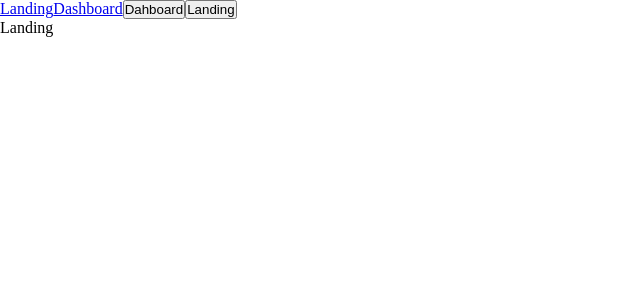
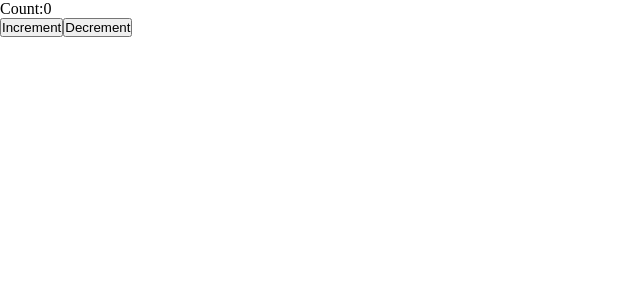
Before and after one commit to 0x12md10/Try-its, a React (Vite) app: page / in a window 1280 px wide. Shown: the top 300 px of the page, without its empty margins (0-640 px from the left). Built offline with nearby package versions, Linux system fonts and the light colour scheme.

Commit message:
added store

```diff
--- a/package.json
+++ b/package.json
@@ -12,7 +12,8 @@
   "dependencies": {
     "react": "^18.2.0",
     "react-dom": "^18.2.0",
-    "react-router-dom": "^6.24.1"
+    "react-router-dom": "^6.24.1",
+    "recoil": "^0.7.7"
   },
   "devDependencies": {
     "@types/react": "^18.2.66",
--- a/src/App.jsx
+++ b/src/App.jsx
@@ -1,32 +1,57 @@
 
-import React, { Suspense, useContext, useState } from 'react';
+// import React, { Suspense, useContext, useState } from 'react';
 
 // const Dashboard = React.lazy(()=> import("./Dashboard"));
 // const Landing = React.lazy(()=> import("./Landing"))
 
-import Dashboard from "./Dashboard";
-import Landing from "./Landing";
+// import Dashboard from "./Dashboard";
+// import Landing from "./Landing";
 import './App.css'
-import { CountContext } from './context';
-import { BrowserRouter,Route,Routes } from 'react-router-dom';
-import Nav from './Nav';
+// import { CountContext } from './context';
+// import { BrowserRouter,Route,Routes } from 'react-router-dom';
+// import Nav from './Nav';
+import { RecoilRoot, useRecoilValue, useSetRecoilState } from 'recoil';
+import { counterAtom } from './store/atoms/count';
 
 function App() {
 
 
 
   return (
-    <BrowserRouter>
-      <CountContext.Provider value={0} >
-        <Routes>
-          <Route path='/' element={<Suspense fallback={"loading...."}><Nav/></Suspense>}>
-            <Route index element={<Suspense fallback={"loading...."}><Landing/></Suspense>}/>
-            <Route path='/dashboard' element={<Suspense fallback={"loading...."}><Dashboard/></Suspense>}/>
-          </Route>
+    <RecoilRoot>
+      <div>
+        <Count />
+      </div>
+    </RecoilRoot>
+  )
+}
 
-        </Routes>
-      </CountContext.Provider>
-    </BrowserRouter>
+function Count() {
+  const count = useRecoilValue(counterAtom);
+  return (
+    <div>
+      <div>Count:{count} </div>
+      <Button />
+    </div>
+  )
+}
+
+function Button() {
+  const setCount = useSetRecoilState(counterAtom);
+
+  const handleIncrement = ()=> {
+    setCount(count => count+1)
+  }
+
+  const handleDecrement = ()=> {
+    setCount(count => count -1)
+  }
+
+  return (
+    <div>
+      <button onClick={handleIncrement}>Increment</button>
+      <button onClick={handleDecrement}>Decrement</button>
+    </div>
   )
 }
 
@@ -34,5 +59,4 @@ function App() {
 
 
 
-
 export default App
--- a/src/store/atoms/count.jsx
+++ b/src/store/atoms/count.jsx
@@ -0,0 +1,7 @@
+import { atom } from "recoil";
+
+
+export const counterAtom = atom({
+    key : "counterAtom",
+    default : 0
+})
```
Also changed, not shown: 1 other file (tests, documents, lock files or other folders).
